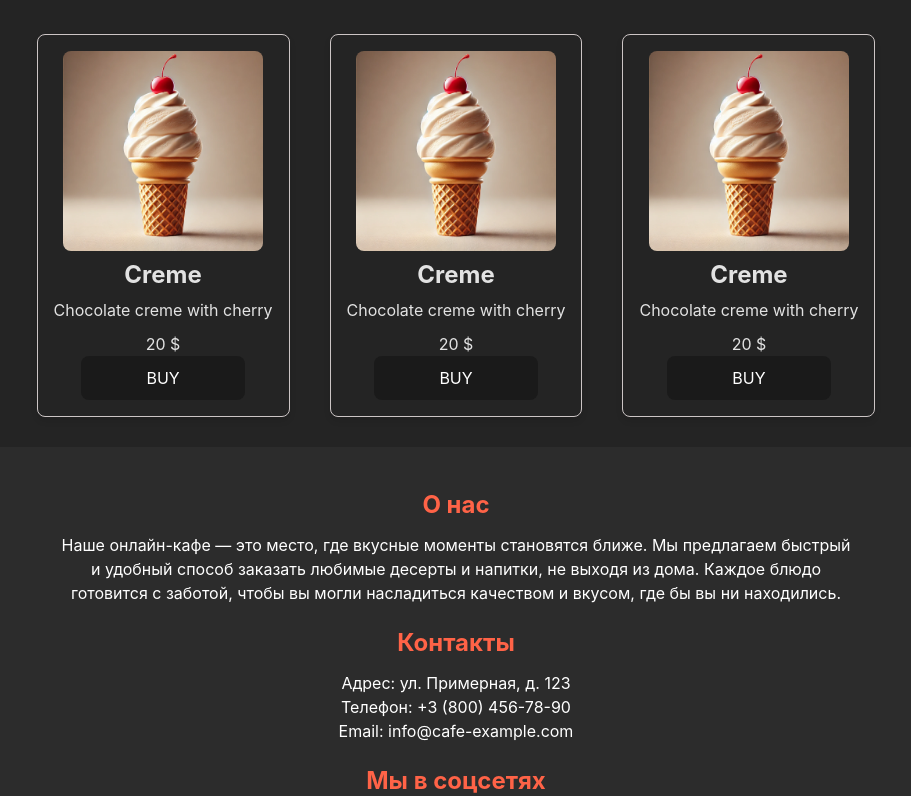
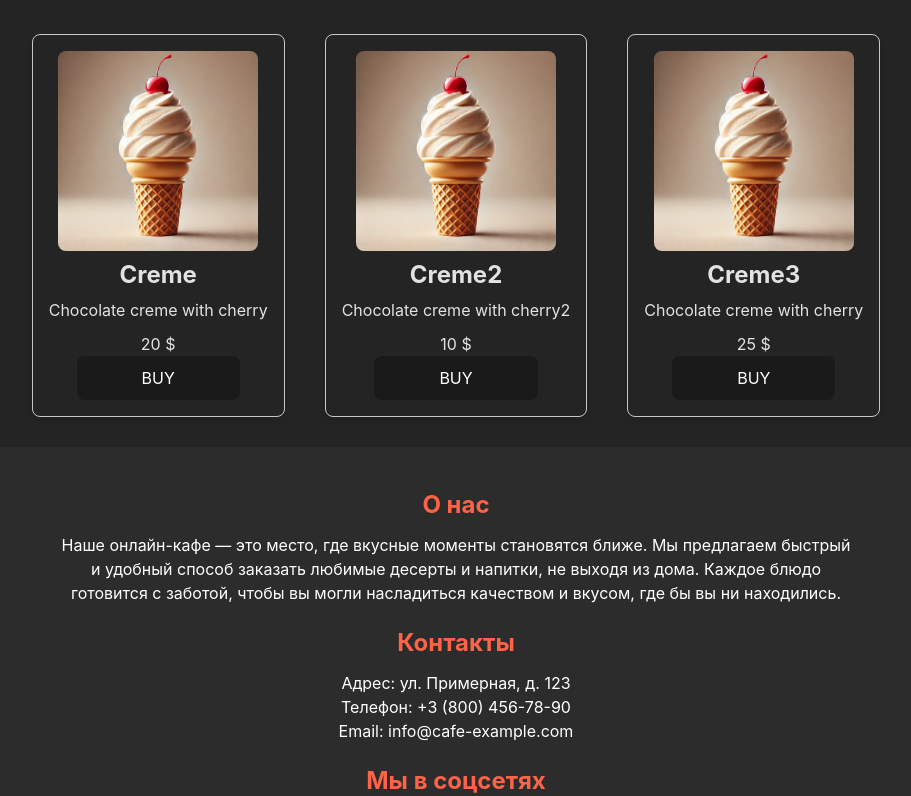
Before and after one commit to IrinaV1/LessonReact, a React (Vite) app in the folder lesson1/: page / in a window 1280 px wide. Shown: the part 1409-2205 px from the top of the page, without its empty margins (184-1095 px from the left). Built offline with nearby package versions, Linux system fonts and the light colour scheme.

Commit message:
added product Card in Navbar

```diff
--- a/lesson1/src/App.jsx
+++ b/lesson1/src/App.jsx
@@ -13,13 +13,28 @@ function App() {
 const [cartItems, setCartItems] = useState([]);
 
 
-const addToCart = (item) => {
-setCartItems((prevCartItems) => [...prevCartItems, item])
+
+
+
+const addToCart = (product) => {
+   // Проверяем, есть ли продукт уже в корзине
+    const existingItem = cartItems.find((item) => item.id === product.id);
+    if (existingItem) {
+      const updatedCart = cartItems.map((item) =>
+        item.id === product.id
+          ? { ...item, quantity: item.quantity + 1 }
+          : item
+      );
+      setCartItems(updatedCart);
+    } else {
+      const newProduct = { ...product, quantity: 1 };
+    setCartItems([...cartItems, newProduct]);
+    }
 }
 
   return (
     <>
- <Navbar cartItems={cartItems} />
+ <Navbar cartItems={cartItems} setCartItems={setCartItems}/>
  <Header />
 <Main />
 <Cards addToCart={addToCart}/>
--- a/lesson1/src/components/Card/Card.jsx
+++ b/lesson1/src/components/Card/Card.jsx
@@ -2,18 +2,8 @@ import React from 'react';
 import styles from "./Card.module.css";
 import productImage from "../../assets/images/img2.webp"
 
-function Card({addToCart}) {
+function Card({product, addToCart}) {
 
-
-
-const product = {
-id: Math.random(),
-name: 'Creme',
-description: "Chocolate creme with cherry",
-cost: 20,
-image: productImage,
-quantity: 1,
-}
 
 
 
@@ -22,7 +12,7 @@ quantity: 1,
     <div className={styles.card}>
       <img className={styles.productImage} src={productImage} alt='img1'/>
       <h2 className={styles.title}>{product.name}</h2>
-<p className={styles.title_product}> Chocolate creme with cherry </p>
+<p className={styles.title_product}>{product.description} </p>
 
 
   <div>
--- a/lesson1/src/components/Cards/Cards.jsx
+++ b/lesson1/src/components/Cards/Cards.jsx
@@ -1,15 +1,42 @@
-import React from "react";
+import React  from "react";
 import styles from "./Cards.module.css";
 import Card from "../Card/Card";
+import productImage from "../../assets/images/img2.webp"
+function Cards({addToCart}) {
 
-function Cards({addToCart}) {
+
+  const products = [{
+  id: 1,
+  name: 'Creme',
+  description: "Chocolate creme with cherry",
+  cost: 20,
+  image: productImage,
+  quantity: 1,
+  },
+  {
+    id: 2,
+    name: 'Creme2',
+    description: "Chocolate creme with cherry2",
+    cost: 10,
+    image: productImage,
+    quantity: 1,
+  },
+  {
+    id: 3,
+    name: 'Creme3',
+    description: "Chocolate creme with cherry",
+    cost: 25,
+    image: productImage,
+    quantity: 1,
+  }
+  ]
   return (
     <section className={styles.cards_section}>
       <h2 className={styles.cards_title}>Попробуйте наши лучшие предложения!</h2>
       <div className={styles.cards_container}>
-        <Card addToCart={addToCart} />
-        <Card addToCart={addToCart}/>
-        <Card addToCart={addToCart}/>
+      {products.map((product) => (
+        <Card key={product.id} product={product} addToCart={addToCart} />
+      ))}
       </div>
     </section>
   );
--- a/lesson1/src/components/Header/Header.module.css
+++ b/lesson1/src/components/Header/Header.module.css
@@ -9,3 +9,10 @@ width: 100%;
 height: 100%;
 object-fit: cover;
 }
+
+@media (min-width: 576px){
+.header{
+    max-width: 700px;
+    width: 100%;
+}
+}
--- a/lesson1/src/components/Navbar/Navbar.jsx
+++ b/lesson1/src/components/Navbar/Navbar.jsx
@@ -6,11 +6,10 @@ import { FaPlus } from "react-icons/fa";
 import { FaMinus } from "react-icons/fa";
 import { MdDeleteForever } from "react-icons/md";
 
-function Navbar({cartItems}) {
+function Navbar({cartItems, setCartItems}) {
 
   const [isCartOpen, setIsCartOpen] = useState(false);
-  const [itemTotal, setItemTotal] = useState(1);
-  const [cost, setCost] = useState(10);
+
 
 
   const toggleCart = () => {
@@ -20,19 +19,33 @@ function Navbar({cartItems}) {
 
 
 
-  function btnPlus() {
+  const btnPlus = (productId) => {
 
-   setItemTotal(itemTotal + 1);
-   setCost(cost + 10);
-  }
+    const updatedCart = cartItems.map((item) =>
+      item.id === productId ? { ...item, quantity: item.quantity + 1 } : item
+    );
 
-  function btnMinus() {
-  if (itemTotal > 1) {
-    setItemTotal(item - 1);}
+    setCartItems(updatedCart);
+  };
 
-    if (itemTotal > 1) {
-    setCost(cost - 10);}
-   }
+  const btnMinus = (productId) => {
+    const updatedCart = cartItems.map((item) =>
+      item.id === productId && item.quantity > 1
+    ? { ...item, quantity: item.quantity - 1 } : item
+      );
+    setCartItems(updatedCart);
+   };
+
+
+   const deleteItem = (productId) => {
+    const updatedCart = cartItems.filter((item) => item.id !== productId);
+    setCartItems(updatedCart);
+  };
+
+  // Подсчёт общей суммы корзины
+  const calculateTotal = () => {
+    return cartItems.reduce((total, item) => total + item.cost * item.quantity, 0);
+  };
 
   return (
     <div className={styles.navbar}>
@@ -58,13 +71,13 @@ onClick={toggleCart}
           </button>
           <div className={styles.cartContent}>
             <p>Корзина</p>
-     <p>Total: $</p>
+     <p>Total: {calculateTotal()}$</p>
          {cartItems.length === 0 ?
           (
           <p>Hello</p>
           ) : (
-            cartItems.map((item, index) => (
-<div key={index} className={styles.cartItem}>
+            cartItems.map((item) => (
+<div key={item.id} className={styles.cartItem}>
 <div className={styles.cartItem_buy}>
   <div>
                   <img src={item.image} alt={item.name} className={styles.cartImage} />
@@ -74,11 +87,11 @@ onClick={toggleCart}
                     <p>{item.name}</p>
                     <p>{item.description}</p>
                     <p>Цена: {item.cost} $</p>
-                        <button onClick={() => btnPlus} className={styles.btn_plus}><FaPlus /></button>
+                        <button onClick={() => btnPlus(item.id)} className={styles.btn_plus}><FaPlus /></button>
                         <span className={styles.total}>{item.quantity}</span>
-                        <button onClick={() => btnMinus} className={styles.btn_min}><FaMinus /></button>
+                        <button onClick={() => btnMinus(item.id)} className={styles.btn_min}><FaMinus /></button>
              </div>
-                    <div><button className={styles.btn_del}><MdDeleteForever size={32}/></button> </div>
+                    <div><button onClick={() => deleteItem(item.id)} className={styles.btn_del}><MdDeleteForever size={32}/></button> </div>
                   </div>
                 </div>
             ))
--- a/lesson1/src/components/Navbar/Navbar.module.css
+++ b/lesson1/src/components/Navbar/Navbar.module.css
@@ -132,9 +132,11 @@
   .btn_min:active{
     color: dimgrey;
   }
-  .total{
+  span.total{
     color: #242424;
-    background-color: #eecd87;
+    background-color: #f8c662;
+   width: 3px;
+   padding: 5px 10px;
   }
 
   .cartImage{
@@ -167,3 +169,19 @@ margin: 0 auto ;
   .btn_del:active{
     color: dimgrey;
   }
+
+  @media (min-width: 1200px){
+
+  }
+
+  @media(min-width: 992px){
+
+  }
+
+  @media (min-width: 768px){
+
+  }
+
+  @media (min-width: 576px){
+
+  }
--- a/lesson1/src/index.css
+++ b/lesson1/src/index.css
@@ -18,6 +18,7 @@ body{
   margin: 0 auto;
   max-width: 1280px;
   width: 100%;
+  box-sizing: border-box;
 }
 
 
@@ -33,3 +34,8 @@ button {
   cursor: pointer;
   transition: border-color 0.25s;
 }
+
+
+@media (min-width: 576px){
+
+}
```
Also changed, not shown: lesson1/src/components/Card/Card.module.css (+16 -0 lines).
